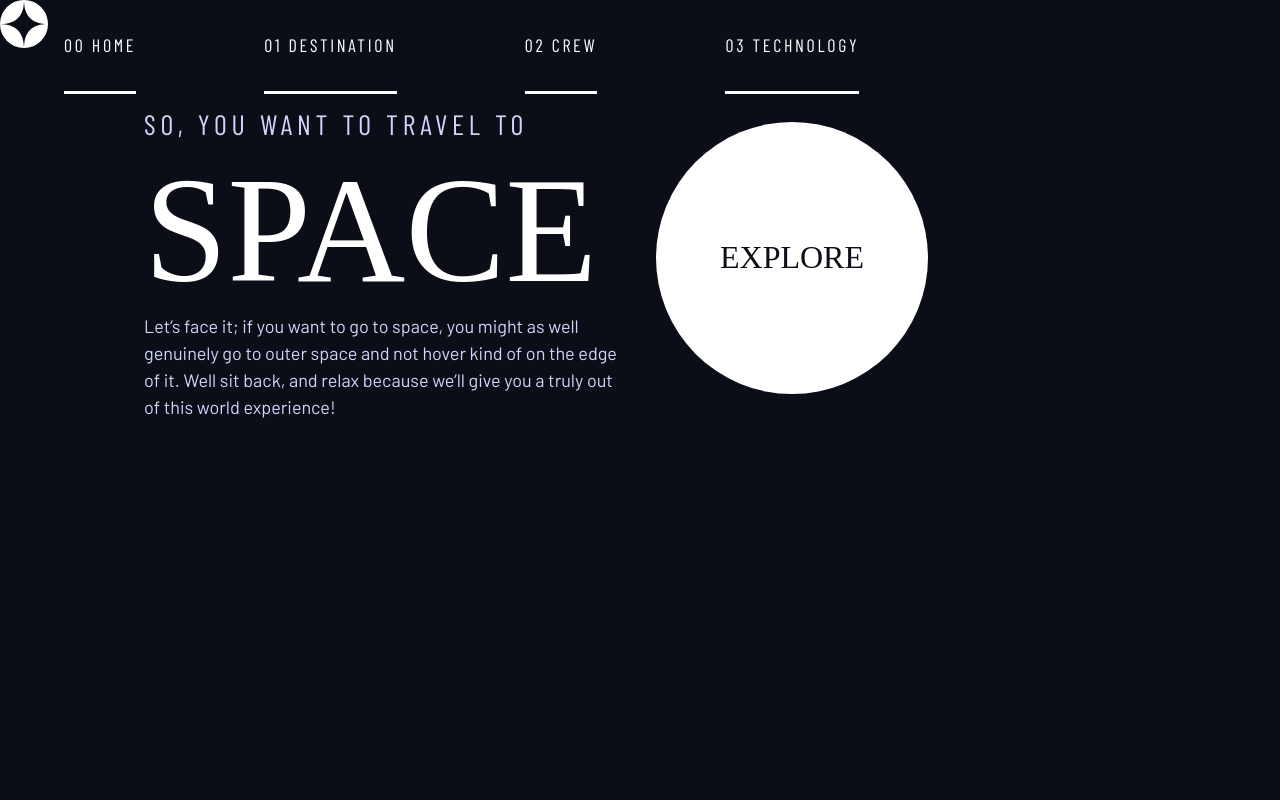
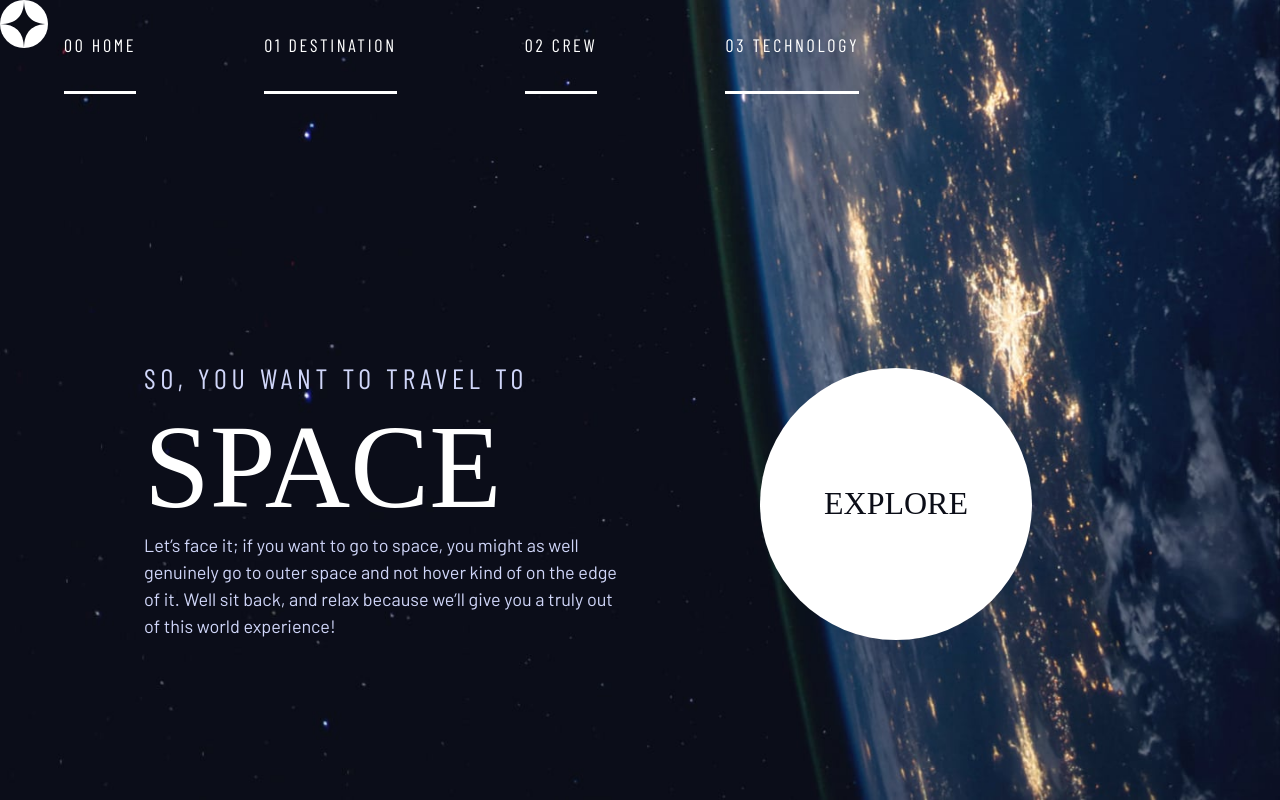
Before and after one commit to GustavoCarv/Space-Travel, a Next.js app: page / in a window 1280 px wide. Built offline with nearby package versions, Linux system fonts and the light colour scheme; a web font is replaced by a local one.

Commit message:
add: estilização da home finalizada - header ainda precisa de ajustes / background adicionado

```diff
--- a/pages/index.tsx
+++ b/pages/index.tsx
@@ -6,7 +6,7 @@ import logo from "../public/assets/shared/logo.svg";
 
 const Home: NextPage = () => {
   return (
-    <div>
+    <div className="body-container home">
       <Head>
         <title>Frontend Mentor | Space tourism website</title>
       </Head>
@@ -31,13 +31,13 @@ const Home: NextPage = () => {
           </ul>
         </nav>
       </header>
-      <main className="flex flex-column grid-container">
+      <main className="grid-container--home  grid-container">
         <div>
           <h1>
             <span className="text-blue-light uppercase letter-spacing-1 fs-500 ff-sans-cond">
-              So, you want to travel to <br />
+              So, you want to travel to
             </span>
-            <span className="uppercase text-white fs-900 ff-serif ">Space</span>{" "}
+            <span className="uppercase text-white fs-900 ff-serif d-block ">Space</span>{" "}
           </h1>
           <p className="fs-400 ff-sans-normal text-blue-light">
             Let’s face it; if you want to go to space, you might as well
--- a/styles/globals.css
+++ b/styles/globals.css
@@ -4,13 +4,13 @@
   --clr-blue-light: 208, 214, 249;
   --clr-white: 255, 255, 255;
 
-  /* Font-sizes */
-  --fs-900: 9.375rem;
-  --fs-800: 6.25rem;
-  --fs-700: 3.5rem;
-  --fs-600: 2rem;
+  /* font-sizes */
+  --fs-900: clamp(5rem, 8vw + 1rem, 9.375rem);
+  --fs-800: 3.5rem;
+  --fs-700: 1.5rem;
+  --fs-600: 1rem;
   --fs-500: 1.75rem;
-  --fs-400: 1.125rem;
+  --fs-400: 0.9375rem;
   --fs-300: 1rem;
   --fs-200: 0.875rem;
 
@@ -20,6 +20,24 @@
   --ff-sans-normal: "Barlow", sans-serif;
 }
 
+@media (min-width: 35em) {
+  :root {
+    --fs-800: 5rem;
+    --fs-700: 2.5rem;
+    --fs-600: 1.5rem;
+    --fs-400: 1rem;
+  }
+}
+
+@media (min-width: 45em) {
+  :root {
+    /* font-sizes */
+    --fs-800: 6.25rem;
+    --fs-700: 3.5rem;
+    --fs-600: 2rem;
+    --fs-400: 1.125rem;
+  }
+}
 /* .............  Reset ............. */
 *,
 *::after,
@@ -120,6 +138,10 @@ select {
   place-items: center;
 }
 
+.d-block {
+  display: block;
+}
+
 .flow > * + * {
   margin-top: 1rem;
 }
@@ -130,12 +152,28 @@ select {
   max-width: var(--max-width, 80rem);
 }
 
+.body-container {
+  display: grid;
+  grid-template-rows: min-content 1fr;
+  min-height: 100vh;
+}
+
 .grid-container {
+  height: 100%;
   display: grid;
+  place-items: center;
+  text-align: center;
+
+  padding-inline: 1rem;
+}
+
+.grid-container * {
+  max-width: 50ch;
 }
 
 @media (min-width: 45rem) {
   .grid-container {
+    text-align: left;
     column-gap: var(--container-gap, 2rem);
     grid-template-columns: minmax(2rem, 1fr) repeat(2, minmax(0, 30rem)) minmax(
         2rem,
@@ -149,6 +187,11 @@ select {
 
   .grid-container > *:last-child {
     grid-column: 3;
+  }
+
+  .grid-container--home {
+    padding-bottom: max(6rem, 20vh);
+    align-items: end;
   }
 }
 
@@ -264,6 +307,7 @@ select {
 /* ............. Components ............. */
 
 .large-button {
+  font-size: 2rem;
   position: relative;
   display: inline-grid;
   z-index: 1;
@@ -404,3 +448,27 @@ select {
   align-items: center;
   margin-left: 4em;
 }
+
+/* ----------------------------- */
+/* Page specific background      */
+/* ----------------------------- */
+
+/* home */
+.home {
+  background-image: url(../public/assets/home/background-home-mobile.jpg);
+  background-size: cover;
+  background-position: bottom center;
+}
+
+@media (min-width: 35rem) {
+  .home {
+      background-position: center center;
+      background-image: url(../public/assets/home/background-home-tablet.jpg);
+  }
+}
+
+@media (min-width: 45rem) {
+  .home {
+      background-image: url(../public/assets/home/background-home-desktop.jpg);
+  }
+}
```
